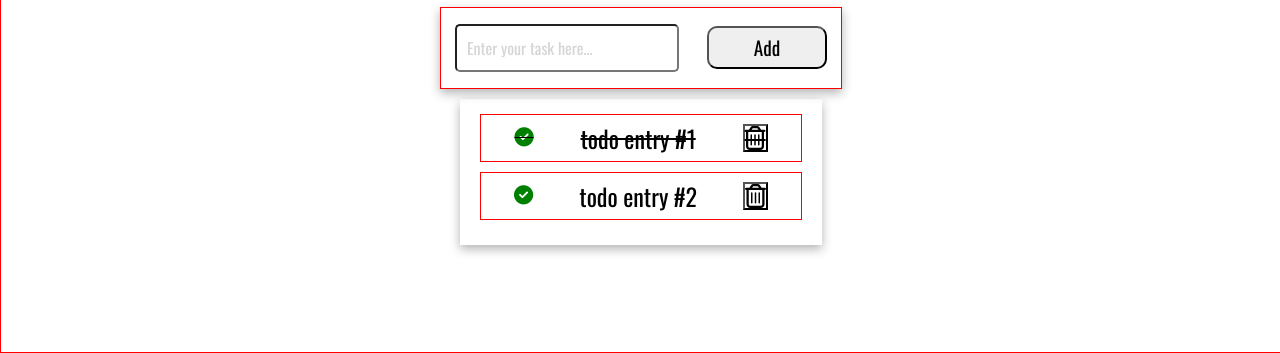
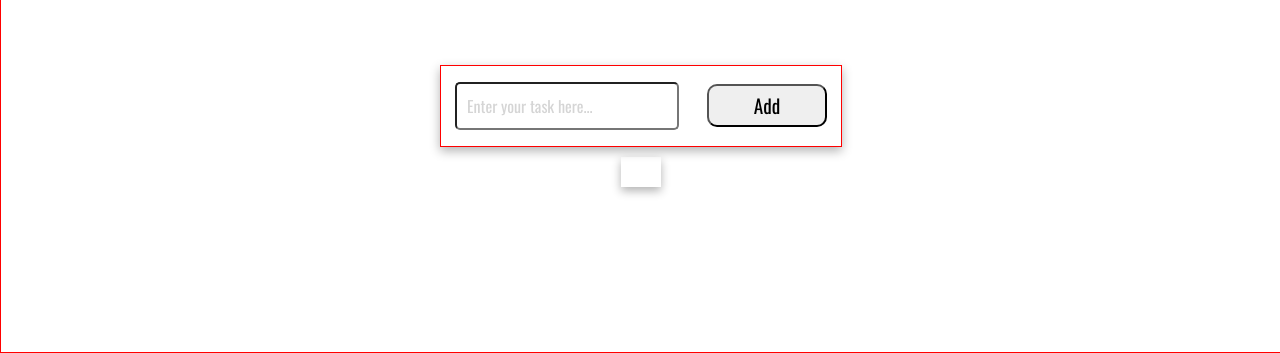
Before and after one commit to MoisesEastland1/todo_list, a plain HTML site: page index.html in a window 1280 px wide. Shown: the part 449-802 px from the top of the page. Drawn offline with nearby package versions, Linux system fonts and the light colour scheme.

Commit message:
commented out ul values

```diff
--- a/index.html
+++ b/index.html
@@ -18,22 +18,24 @@
 
           <form id="form">
     <input type="text" class="input" id="input" placeholder="Enter your task here..." autocomplete="off">
-    <button type="submit" class="btn" id="btn">Add</button>
+    <button type="submit" class="btn" id="btn">
+      Add
+    </button>
   </form>
 
   <ul class="todo-list" id="todo-list">
-    <!--Fix Todo issue-->
-      <li class="todo-entry completed">
+
+      <!--<li class="todo-entry completed">
         <input type="checkbox" id="todo-check">
         <label class="custom-check" for="todo-check">
-          <!--svg or fontawesome icon-->
+          svg or fontawesome icon
           <i class="fa-solid fa-circle-check"></i>
         </label>
         <label for="todo-check" class="todo-text">
           todo entry #1
         </label>
         <button class="d-btn" id="d-btn">
-          <!--svg or fontawesome-->
+          svg or fontawesome
           <i class="fa-regular fa-trash-can"></i>
         </button>
       </li>
@@ -41,17 +43,17 @@
       <li class="todo-entry">
         <input type="checkbox" id="todo-check2">
         <label class="custom-check" for="todo-check2">
-          <!--svg or fontawesome icon-->
+          svg or fontawesome icon
           <i class="fa-solid fa-circle-check"></i>
         </label>
         <label for="todo-check2" class="todo-text">
           todo entry #2
         </label>
         <button class="d-btn">
-          <!--svg or fontawesome-->
+          svg or fontawesome
           <i class="fa-regular fa-trash-can"></i>
         </button>
-      </li>
+      </li>-->
     </ul>
     </div>
 
```
